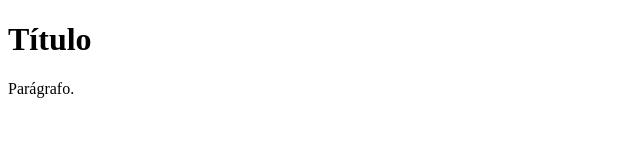
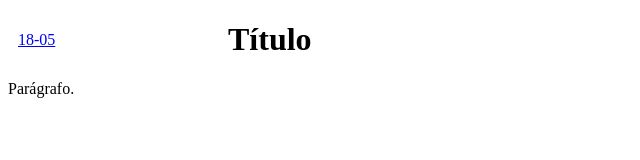
Before and after one commit to Vitor2rai/REPOSITORIO, a plain HTML site: page index.html in a window 1280 px wide. Shown: the whole page, without its empty margins (0-640 px from the left). Drawn offline with Linux system fonts and the light colour scheme.

Commit message:
Update index.html

```diff
--- a/index.html
+++ b/index.html
@@ -2,10 +2,30 @@
 <html lang="pt-br">
 
 <head>
+
+
+
+
+  <style>
+      nav a{
+          display:block;
+          float:left;
+          width:200px;
+          heigth:30px;
+          padding:5px;
+          margin:5px;
+   {
+  </style>
+
   <title>Exercicios</title>
 </head>
 
 <body>
+<nav>
+  <a href="18-05.html">18-05</a>
+</nav>
+
+
   <h1>
     Título
   </h1>
```
